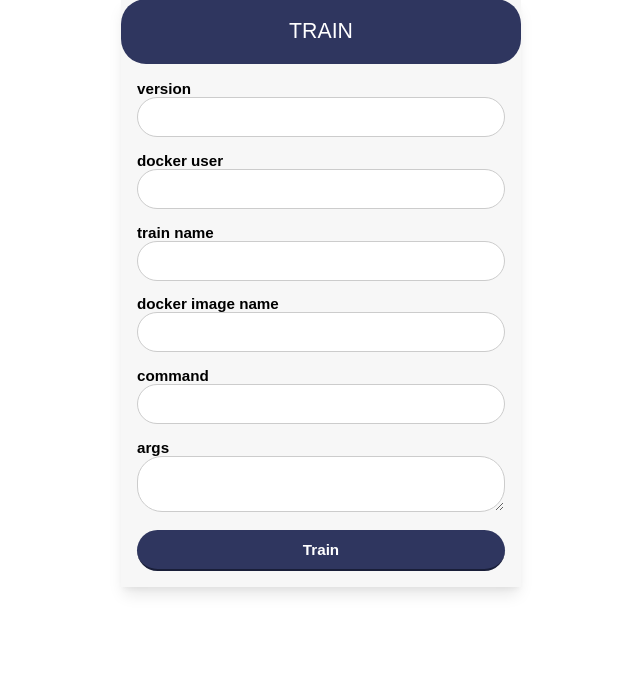
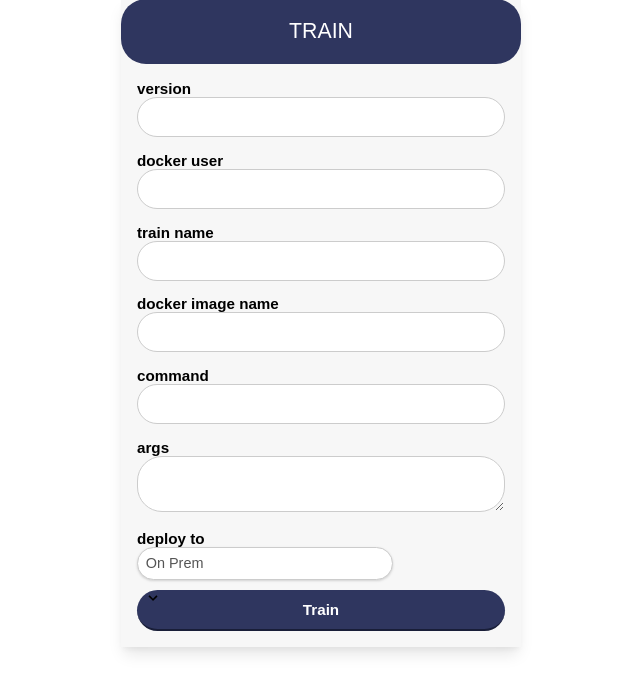
Before and after one commit to govindKAG/MLFrontend, a Flask app: page /trainui in a window 1280 px wide. Shown: the part 59-752 px from the top of the page, without its empty margins (319-959 px from the left). Run offline with Flask 2, Linux system fonts and the light colour scheme.

Commit message:
added mock deploy to options in the train ui

```diff
--- a/templates/train.html
+++ b/templates/train.html
@@ -49,6 +49,17 @@
             {{ form.args.label(class_='text-indigo-darker font-bold') }}<br>
             {{ form.args() }}
         </p>
+        <p class="text-indigo-darker font-bold">deploy to</p>
+		<div class="inline-block relative w-64">
+		  <select class="block appearance-none w-full bg-white border border-grey-light hover:border-grey px-4 py-2 pr-8 rounded shadow leading-tight focus:outline-none focus:shadow-outline">
+			<option>On Prem</option>
+			<option>GCP</option>
+			<option>AWS</option>
+		  </select>
+		  <div class="pointer-events-none absolute pin-y pin-r flex items-center px-2 text-grey-darker">
+			<svg class="fill-current h-4 w-4" xmlns="http://www.w3.org/2000/svg" viewBox="0 0 20 20"><path d="M9.293 12.95l.707.707L15.657 8l-1.414-1.414L10 10.828 5.757 6.586 4.343 8z"/></svg>
+		  </div>
+		</div>
         <p>{{ form.train(class_='font-bold') }}</p>
     </form>
         </div>
```
